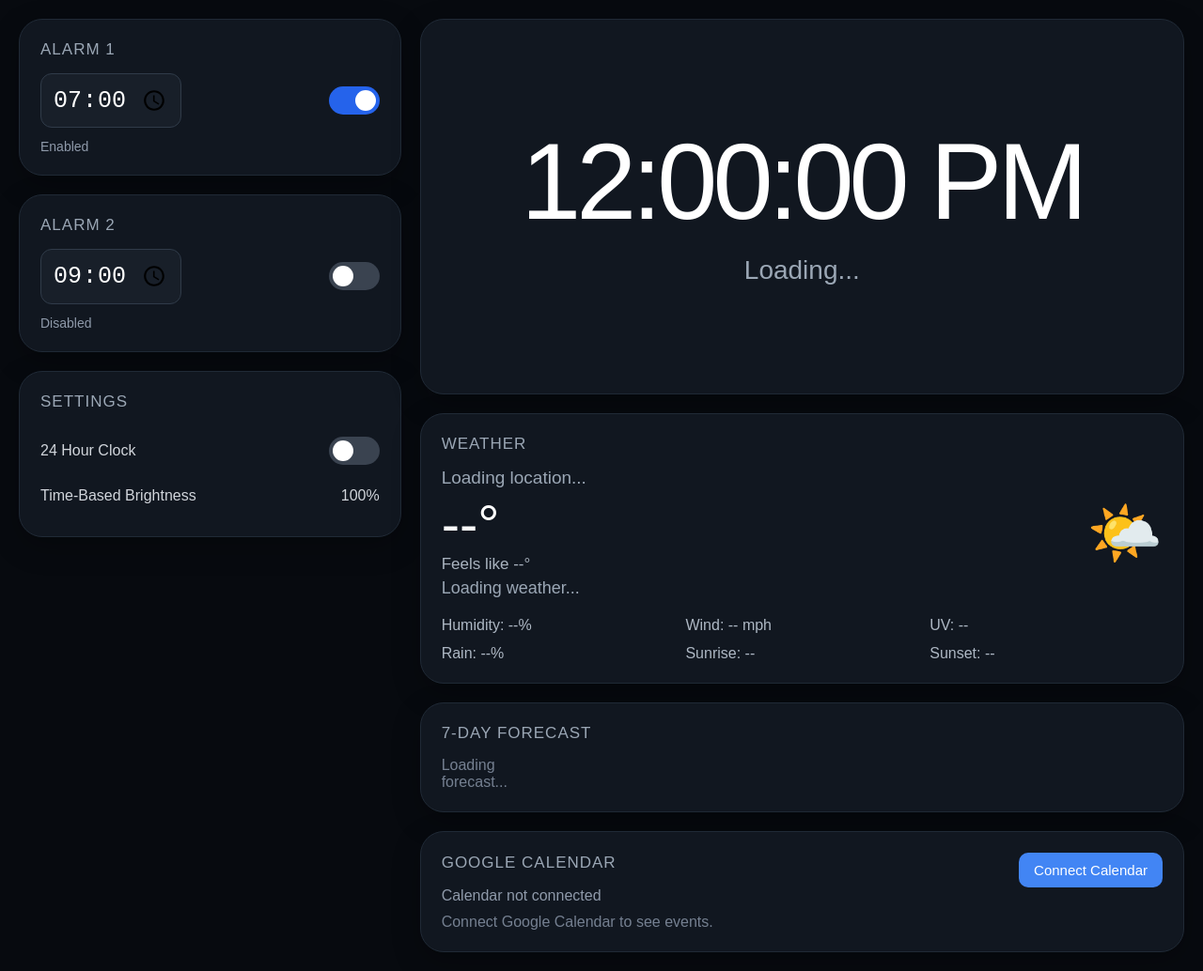
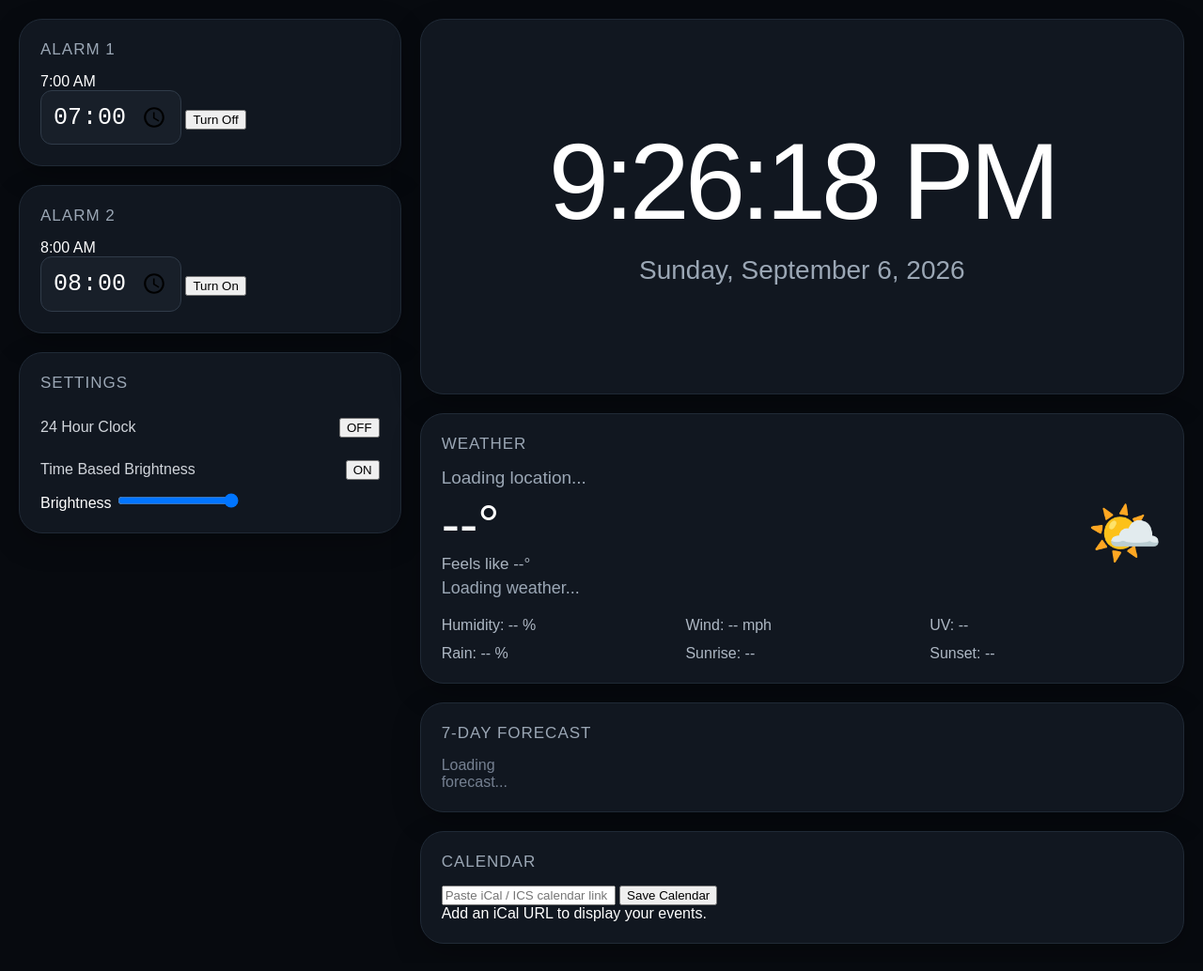
Before and after one commit to 145246/FIRE, a plain HTML site: page index.html in a window 1280 px wide. Shown: the whole page at 94% size. Drawn offline with Linux system fonts and the light colour scheme.

Commit message:
Update index.html

```diff
--- a/index.html
+++ b/index.html
@@ -1,133 +1,191 @@
 <!DOCTYPE html>
 <html lang="en">
+
 <head>
+
   <meta charset="UTF-8">
 
-  <meta name="viewport"
-        content="width=device-width,
-        initial-scale=1.0,
-        maximum-scale=1.0,
-        user-scalable=no">
+  <meta
+    name="viewport"
+    content="width=device-width,
+             initial-scale=1.0,
+             maximum-scale=1.0,
+             user-scalable=no">
 
-  <meta name="theme-color" content="#070a0f">
+  <meta
+    name="theme-color"
+    content="#070a0f">
 
   <title>Fire Tablet Weather Clock</title>
 
-  <link rel="stylesheet" href="style.css">
+  <link
+    rel="stylesheet"
+    href="style.css">
+
 </head>
+
 
 <body>
 
+
 <div class="app">
 
-  <!-- LEFT SIDE -->
 
-  <aside class="left-side">
+  <!-- ==========================================
+       LEFT SIDE
+  =========================================== -->
 
-    <!-- ALARM 1 -->
+  <div class="left-side">
 
-    <section class="card alarm-card">
 
-      <div class="title">ALARM 1</div>
+    <!-- ========================================
+         ALARM 1
+    ========================================= -->
 
-      <div class="alarm-row">
+    <div class="card">
 
-        <input
-          id="alarm1Time"
-          type="time"
-          value="07:00">
+      <div class="title">
+        ALARM 1
+      </div>
 
-        <label class="switch">
-          <input
-            id="alarm1Enabled"
-            type="checkbox"
-            checked>
-          <span class="slider"></span>
-        </label>
+      <div
+        class="alarm-time"
+        id="alarm1Display">
+        7:00 AM
+      </div>
+
+      <input
+        type="time"
+        id="alarm1Time"
+        value="07:00">
+
+      <button
+        id="alarm1Button"
+        onclick="toggleAlarm(1)">
+
+        Turn Off
+
+      </button>
+
+    </div>
+
+
+    <!-- ========================================
+         ALARM 2
+    ========================================= -->
+
+    <div class="card">
+
+      <div class="title">
+        ALARM 2
+      </div>
+
+      <div
+        class="alarm-time"
+        id="alarm2Display">
+        8:00 AM
+      </div>
+
+      <input
+        type="time"
+        id="alarm2Time"
+        value="08:00">
+
+      <button
+        id="alarm2Button"
+        onclick="toggleAlarm(2)">
+
+        Turn On
+
+      </button>
+
+    </div>
+
+
+    <!-- ========================================
+         SETTINGS
+    ========================================= -->
+
+    <div class="card">
+
+      <div class="title">
+        SETTINGS
+      </div>
+
+
+      <!-- 24 HOUR CLOCK -->
+
+      <div class="setting">
+
+        <span>
+          24 Hour Clock
+        </span>
+
+        <button
+          id="clockFormatButton"
+          onclick="toggle24Hour()">
+
+          OFF
+
+        </button>
 
       </div>
 
-      <div
-        id="alarm1Status"
-        class="alarm-status">
-        Enabled
-      </div>
 
-    </section>
+      <!-- TIME BASED BRIGHTNESS -->
 
+      <div class="setting">
 
-    <!-- ALARM 2 -->
+        <span>
+          Time Based Brightness
+        </span>
 
-    <section class="card alarm-card">
+        <button
+          id="brightnessButton"
+          onclick="toggleBrightness()">
 
-      <div class="title">ALARM 2</div>
+          ON
 
-      <div class="alarm-row">
-
-        <input
-          id="alarm2Time"
-          type="time"
-          value="09:00">
-
-        <label class="switch">
-          <input
-            id="alarm2Enabled"
-            type="checkbox">
-          <span class="slider"></span>
-        </label>
+        </button>
 
       </div>
 
-      <div
-        id="alarm2Status"
-        class="alarm-status">
-        Disabled
-      </div>
 
-    </section>
+      <!-- MANUAL BRIGHTNESS -->
 
+      <div class="brightness-control">
 
-    <!-- SETTINGS -->
+        <label for="brightnessSlider">
+          Brightness
+        </label>
 
-    <section class="card">
-
-      <div class="title">SETTINGS</div>
-
-      <div class="setting">
-        <span>24 Hour Clock</span>
-
-        <label class="switch">
-          <input
-            id="clock24"
-            type="checkbox">
-
-          <span class="slider"></span>
-        </label>
-      </div>
-
-
-      <div class="setting brightness-setting">
-
-        <span>Time-Based Brightness</span>
-
-        <span id="brightnessValue">
-          100%
-        </span>
+        <input
+          id="brightnessSlider"
+          type="range"
+          min="20"
+          max="100"
+          value="100">
 
       </div>
 
-    </section>
-
-  </aside>
+    </div>
 
 
-  <!-- RIGHT SIDE -->
+  </div>
 
-  <main class="right-side">
 
-    <!-- CLOCK -->
+  <!-- ==========================================
+       RIGHT SIDE
+  =========================================== -->
 
-    <section class="clock">
+  <div class="right-side">
+
+
+    <!-- ========================================
+         CLOCK
+    ========================================= -->
+
+    <div class="clock">
 
       <div id="time">
         12:00:00 PM
@@ -137,119 +195,176 @@
         Loading...
       </div>
 
-    </section>
+    </div>
 
 
-    <!-- WEATHER -->
+    <!-- ========================================
+         WEATHER
+    ========================================= -->
 
-    <section class="weather-card">
+    <div class="weather-card">
 
       <div class="title">
         WEATHER
       </div>
 
+
       <div class="weather-header">
 
+
         <div>
+
 
           <div
             class="location"
             id="location">
+
             Loading location...
+
           </div>
+
 
           <div
             class="temperature"
             id="temperature">
+
             --°
+
           </div>
+
 
           <div
             class="feels"
             id="feels">
+
             Feels like --°
+
           </div>
+
 
           <div
             class="condition"
             id="condition">
+
             Loading weather...
+
           </div>
 
+
         </div>
+
 
         <div
           class="weather-icon"
           id="weatherIcon">
+
           🌤️
+
         </div>
+
 
       </div>
 
 
       <div class="weather-details">
 
+
         <div>
           Humidity:
-          <span id="humidity">--</span>%
+          <span id="humidity">
+            --
+          </span>%
         </div>
+
 
         <div>
           Wind:
-          <span id="wind">--</span> mph
+          <span id="wind">
+            --
+          </span>
+          mph
         </div>
+
 
         <div>
           UV:
-          <span id="uv">--</span>
+          <span id="uv">
+            --
+          </span>
         </div>
+
 
         <div>
           Rain:
-          <span id="rain">--</span>%
+          <span id="rain">
+            --
+          </span>%
         </div>
+
 
         <div>
           Sunrise:
-          <span id="sunrise">--</span>
+          <span id="sunrise">
+            --
+          </span>
         </div>
+
 
         <div>
           Sunset:
-          <span id="sunset">--</span>
+          <span id="sunset">
+            --
+          </span>
         </div>
+
 
       </div>
 
-    </section>
+
+    </div>
 
 
-    <!-- ALERTS -->
+    <!-- ========================================
+         WEATHER ALERTS
+    ========================================= -->
 
-    <section
+    <div
       class="alert-card"
       id="alertCard">
 
+
       <div class="alert-header">
+
         WEATHER ALERT
+
       </div>
 
-      <div id="alerts"></div>
 
-    </section>
+      <div id="alerts">
+
+        Loading alerts...
+
+      </div>
 
 
-    <!-- FORECAST -->
+    </div>
 
-    <section class="forecast-card">
+
+    <!-- ========================================
+         7 DAY FORECAST
+    ========================================= -->
+
+    <div class="forecast-card">
+
 
       <div class="title">
         7-DAY FORECAST
       </div>
 
+
       <div
-        id="forecast"
-        class="forecast">
+        class="forecast"
+        id="forecast">
 
         <div class="loading">
           Loading forecast...
@@ -257,78 +372,85 @@
 
       </div>
 
-    </section>
+
+    </div>
 
 
-    <!-- CALENDAR -->
+    <!-- ========================================
+         iCAL CALENDAR
+    ========================================= -->
 
-    <section class="calendar-card">
+    <div class="calendar-card">
 
-      <div class="calendar-header">
 
-        <div class="title">
-          GOOGLE CALENDAR
-        </div>
+      <div class="title">
+        CALENDAR
+      </div>
+
+
+      <div class="calendar-settings">
+
+
+        <input
+          id="calendarURL"
+          type="url"
+          placeholder="Paste iCal / ICS calendar link"
+          autocomplete="off">
+
 
         <button
-          id="calendarButton"
-          class="calendar-button">
-          Connect Calendar
+          id="saveCalendar">
+
+          Save Calendar
+
         </button>
+
 
       </div>
 
-      <div
-        id="calendarStatus"
-        class="calendar-status">
-        Calendar not connected
-      </div>
 
       <div
         id="calendarEvents"
         class="calendar-events">
 
-        <div class="loading">
-          Connect Google Calendar to see events.
+
+        <div class="calendar-message">
+
+          Add an iCal URL to display
+          your events.
+
         </div>
+
 
       </div>
 
-    </section>
 
-  </main>
+    </div>
+
+
+  </div>
+
 
 </div>
 
 
-<!-- ALARM OVERLAY -->
+<!-- ==========================================
+     SCRIPTS
+=========================================== -->
 
-<div
-  id="alarmOverlay"
-  class="alarm-overlay">
+<script src="js/clock.js"></script>
 
-  <div class="alarm-popup">
+<script src="js/alarms.js"></script>
 
-    <div class="alarm-big">
-      ALARM
-    </div>
+<script src="js/weather.js"></script>
 
-    <div
-      id="ringingTime"
-      class="ringing-time">
-      Wake up!
-    </div>
+<script src="js/brightness.js"></script>
 
-    <button id="stopAlarm">
-      Stop Alarm
-    </button>
+<script src="js/calendar.js"></script>
 
-  </div>
-
-</div>
+<script src="js/app.js"></script>
 
 
-<script type="module" src="js/app.js"></script>
+</body>
 
-</body>
 </html>
```
